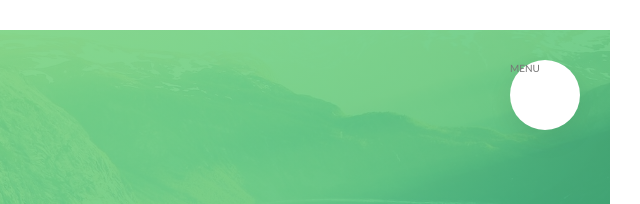
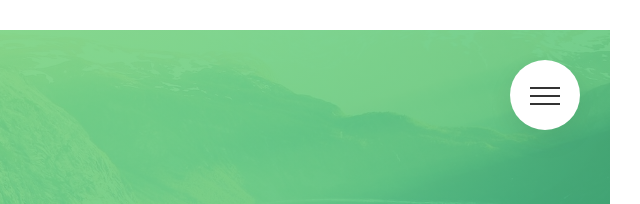
Before and after one commit to bismarcko/Advanced-CSS, a website: page index.html in a window 1280 px wide. Shown: the top 204 px of the page, 640-1280 px from the left. Drawn offline with Linux system fonts and the light colour scheme.

Commit message:
Completed Navigation

```diff
--- a/index.html
+++ b/index.html
@@ -15,7 +15,9 @@
     <body>
         <div class="navigation">
             <input type="checkbox" class="navigation__checkbox" id="navi-toggle">
-            <label for="navi-toggle" class="navigation__button">MENU</label>
+            <label for="navi-toggle" class="navigation__button">
+                <span class="navigation__icon">&nbsp;</span>
+            </label>
             <div class="navigation__background">&nbsp;</div>
             <nav class="navigation__nav">
                 <ul class="navigation__list">
--- a/sass/layout/_navigation.scss
+++ b/sass/layout/_navigation.scss
@@ -12,6 +12,8 @@
         right: 6rem;
         border-radius: 50%;
         z-index: 2000;
+        text-align: center;
+        cursor: pointer;
     }
 
     &__background {
@@ -87,4 +89,58 @@
         opacity: 1;
         width: 100%;
     }
+
+    &__icon {
+        position: relative;
+        margin-top: 3.5rem;
+
+        &,
+        &::before,
+        &::after {
+            width: 3rem;
+            height: 2px;
+            background-color: $color-grey-dark-3;
+            display: inline-block;
+            transition: all .2s;
+        }
+
+        &::before,
+        &::after {
+            content: "";
+            position: absolute;
+            left: 0;
+        }
+
+        &::before {
+            top: -.8rem;
+        }
+
+        &::after {
+            top: .8rem;
+        }
+    }
+
+    &__button:hover &__icon {
+        &::before {
+            top: -1rem;
+        }
+
+        &::after {
+            top: 1rem;
+        }
+    }
+
+    &__checkbox:checked + &__button  &__icon {
+        background-color: transparent;
+
+        &::before {
+            transform: rotate(135deg);
+            top: 0;
+        }
+
+        &::after {
+            transform: rotate(-135deg);
+            top: 0;
+        }
+    }
 }
```
Also changed, not shown: css/style.css.
